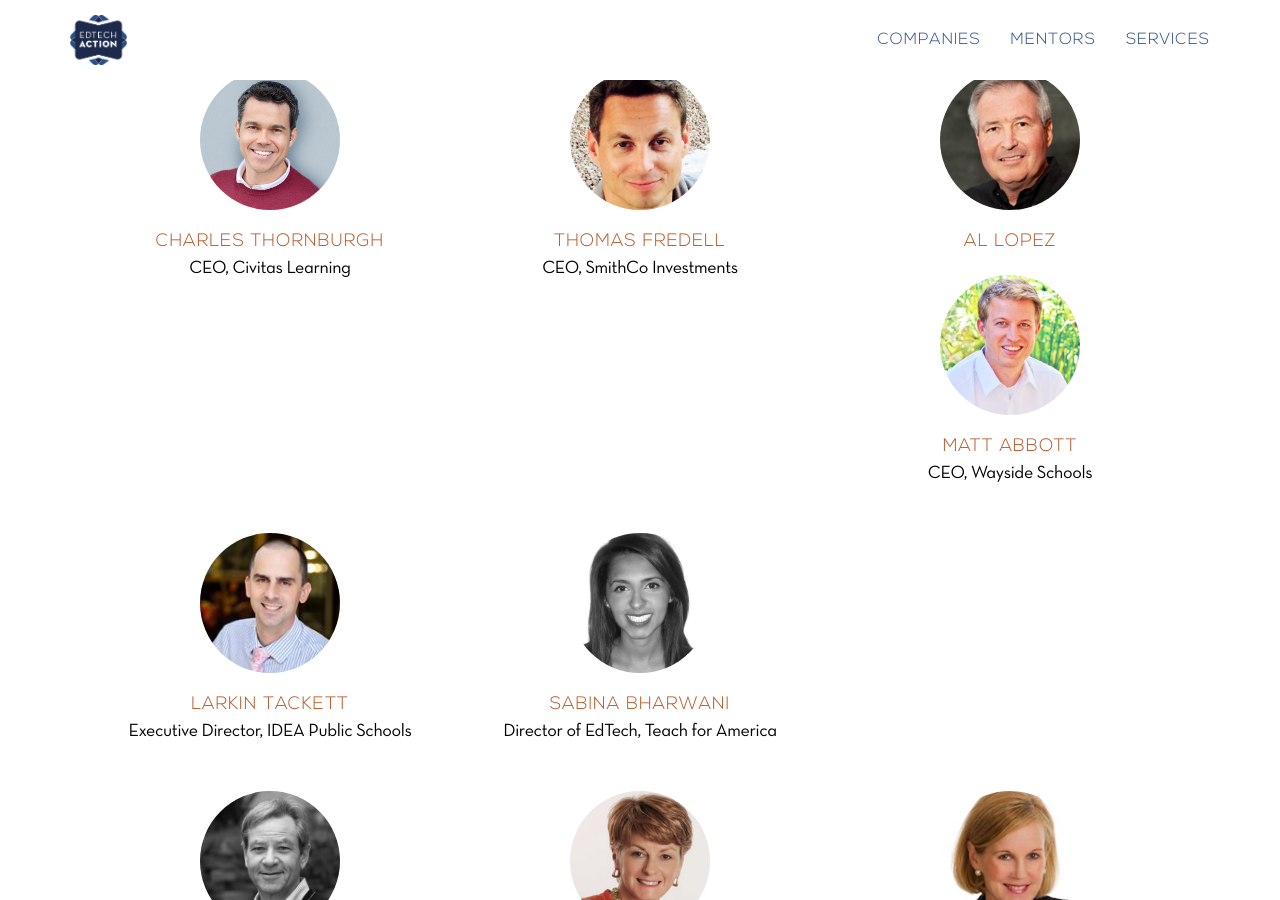
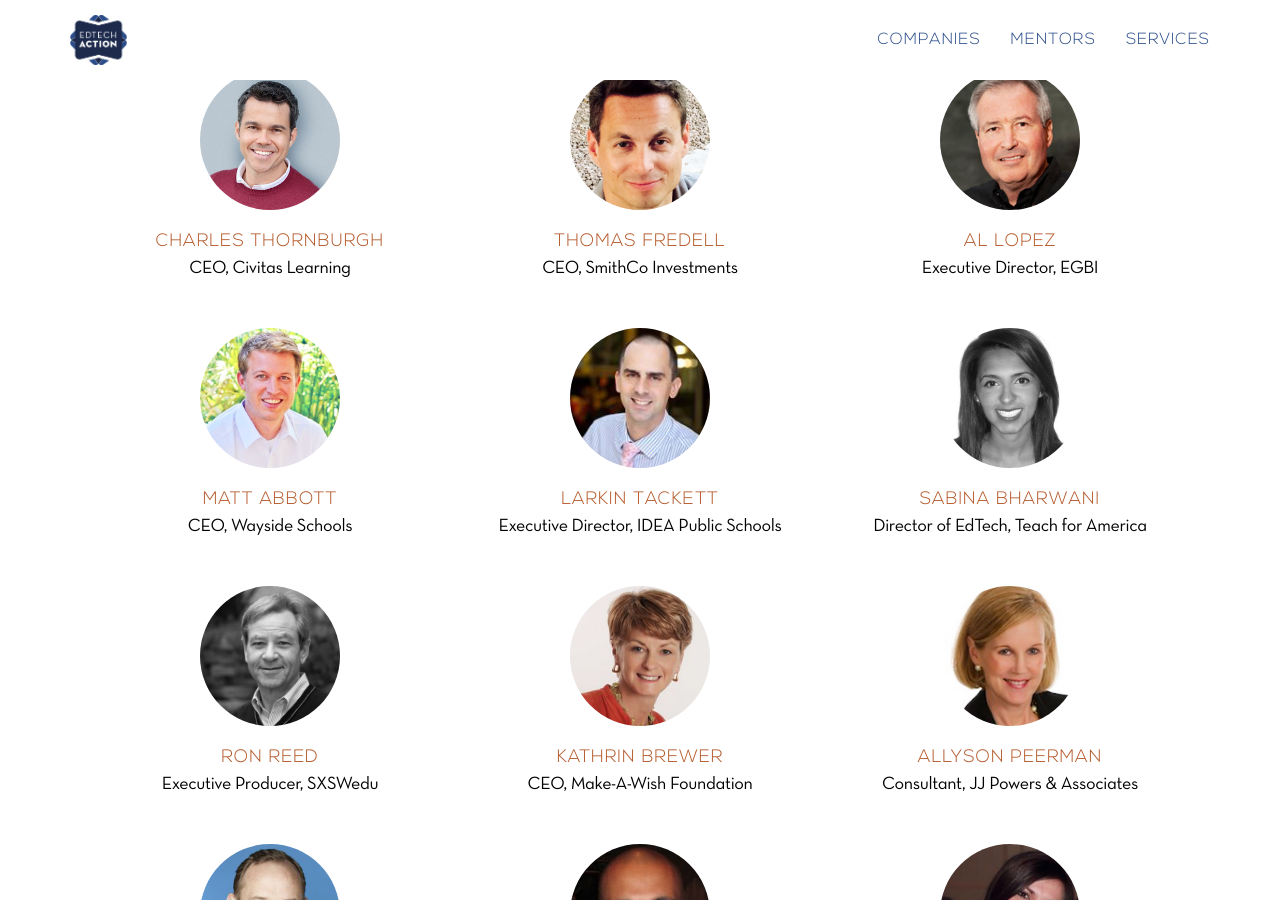
Before and after one commit to thejunto/edtech-action, a Jekyll site: the page built from index.html, in a window 1280 px wide and 900 px high, scrolled down 2870 px. Built offline with Jekyll 4.4.1, drawn with Linux system fonts in a browser that asks for light colours; nearby versions of some CDN libraries.

Commit message:
Update index.html

```diff
--- a/index.html
+++ b/index.html
@@ -201,9 +201,9 @@
           <div class="col-md-4 col-sm-4 col-xs-12">
             <a class="popup-with-zoom-anim" href="#al"><img class="img-responsive center-block mentor" src="/img/mentors/al.png" /></a>
             <h3>Al Lopez</h3>
+            <p class="rol">Executive Director, EGBI</p>
               <div id="al" class="zoom-anim-dialog mfp-hide small-dialog">
                 <h3>Al Lopez</h3>
-            <p class="rol">Executive Director, EGBI</p>
                 <p class="rol"><BR>Al Lopez is currently the Executive Director of EGBI. Prior to joining EGBI, Lopez was a finance executive at Dell, Inc. for 11 years, most recently serving as vice president of finance for Dell’s Global Services & IT organization. Previously he spent 21 years at IBM in a host of financial management and executive positions, including two years overseas in France, after starting his career as a sales representative.<BR><BR>In addition to his extensive executive corporate background, Lopez has a strong history of community outreach. He serves as vice president of the St. John Neighborhood Association and chairs the Austin Achievement Zone board of directors, as well as working as a member of the Austin Community Housing Development (CHDO) Roundtable and the For The City Network.<BR><BR>Lopez holds a bachelor’s degree in Accounting from the University of Arizona and an MBA from the University of Northern Colorado. He also served on the University of Texas at Austin Accounting Advisory Council for several years. He and his wife Judy are active at the Austin Stone Community Church. They have three married children.</p>
               </div>
           </div>
```
